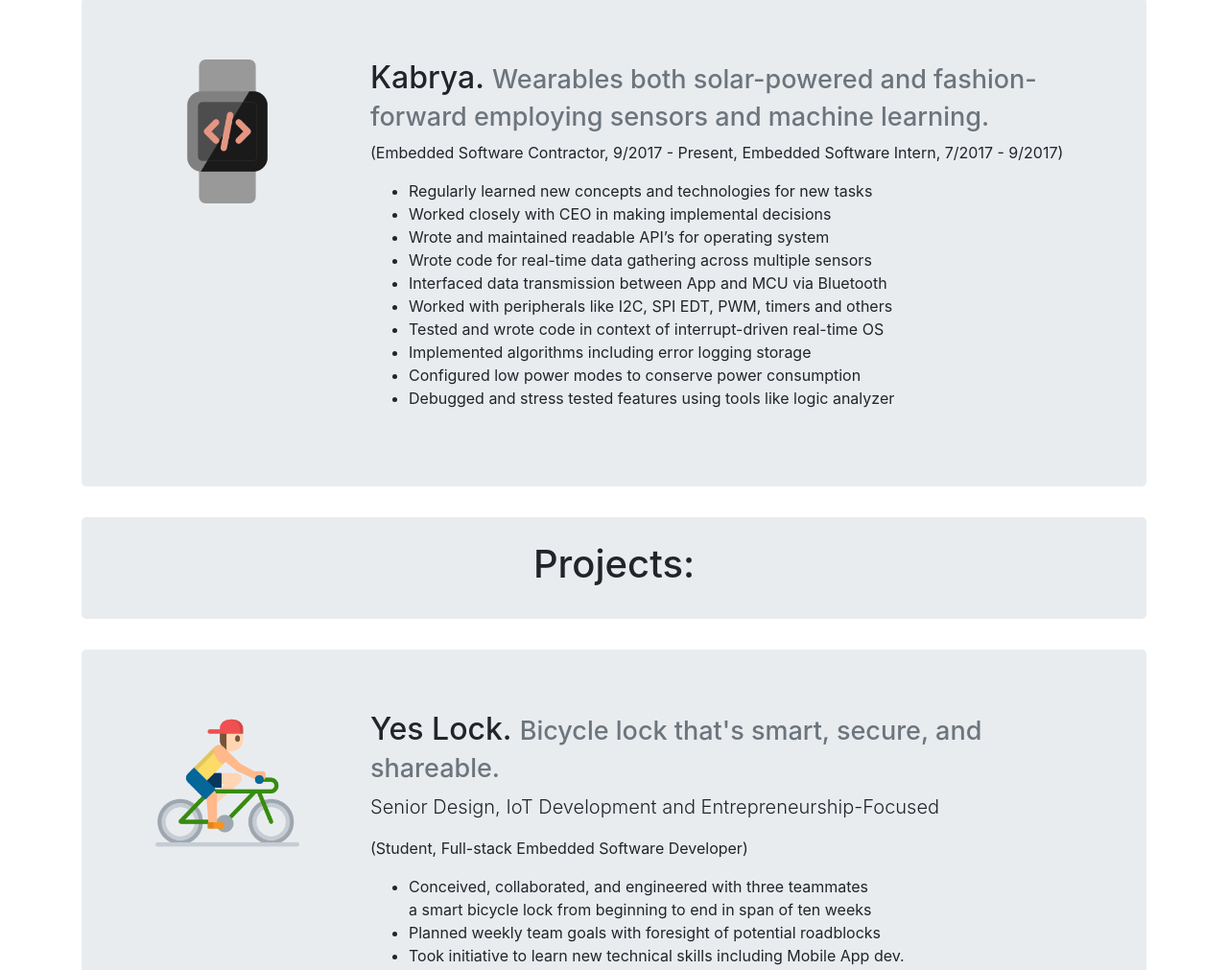
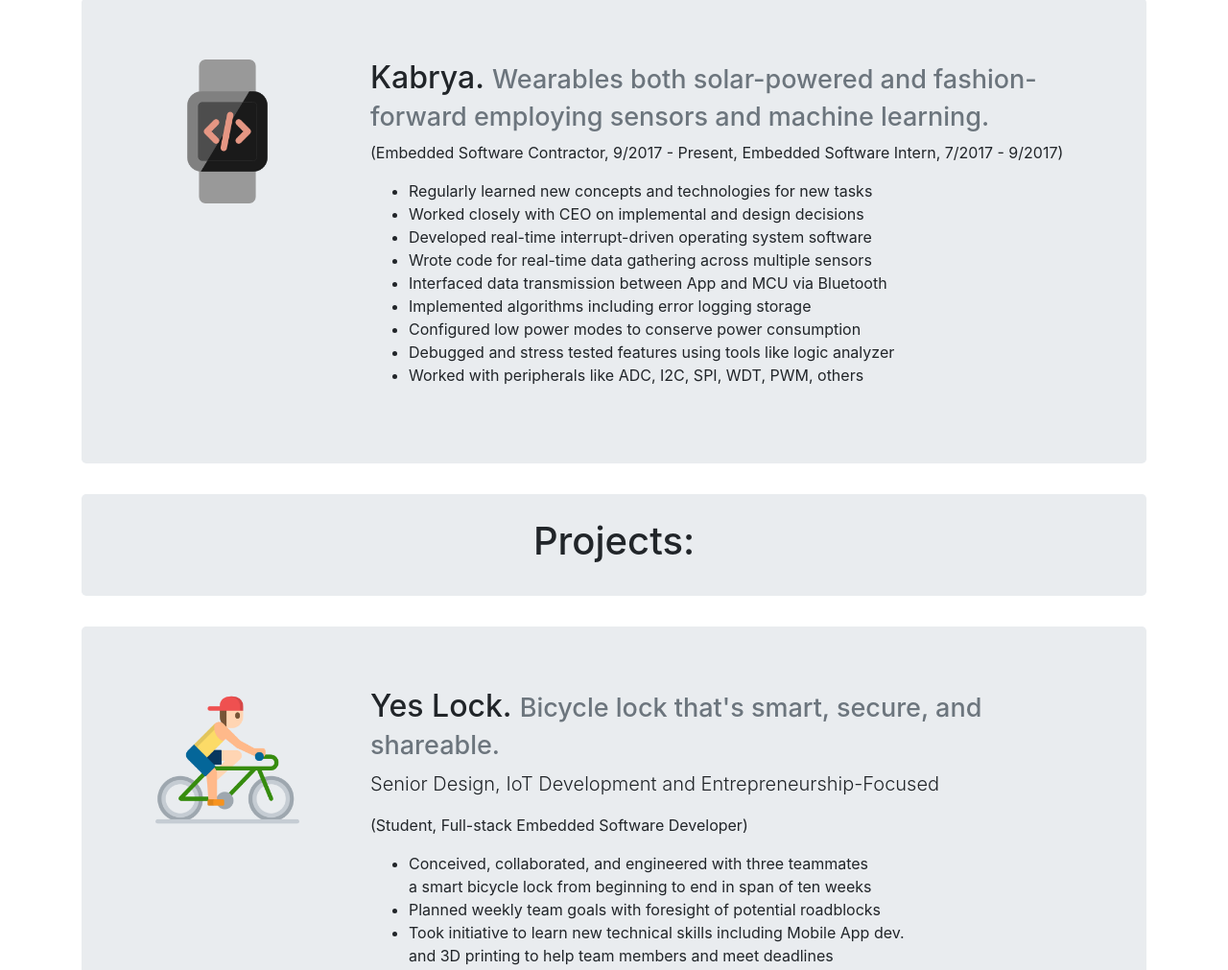
Before and after one commit to hi-steve/hi-steve.github.io, a plain HTML site: page index.html in a window 1280 px wide. Shown: the part 929-1940 px from the top of the page at 96% size. Drawn offline with nearby package versions, Linux system fonts and the light colour scheme.

Commit message:
Update index.html

```diff
--- a/index.html
+++ b/index.html
@@ -118,15 +118,14 @@
           <p>(Embedded Software Contractor, 9/2017 - Present, Embedded Software Intern, 7/2017 - 9/2017)
             <ul>
               <li>Regularly learned new concepts and technologies for new tasks</li>
-              <li>Worked closely with CEO in making implemental decisions</li>
-              <li>Wrote and maintained readable API’s for operating system</li>
+              <li>Worked closely with CEO on implemental and design decisions</li>
+              <li>Developed real-time interrupt-driven operating system software</li>
               <li>Wrote code for real-time data gathering across multiple sensors</li>
               <li>Interfaced data transmission between App and MCU via Bluetooth</li>
-              <li>Worked with peripherals like I2C, SPI EDT, PWM, timers and others</li>
-              <li>Tested and wrote code in context of interrupt-driven real-time OS</li>
               <li>Implemented algorithms including error logging storage</li>
               <li>Configured low power modes to conserve power consumption</li>
               <li>Debugged and stress tested features using tools like logic analyzer</li>
+              <li>Worked with peripherals like ADC, I2C, SPI, WDT, PWM, others</li>
             </ul>
           </p>
         </div>
```
